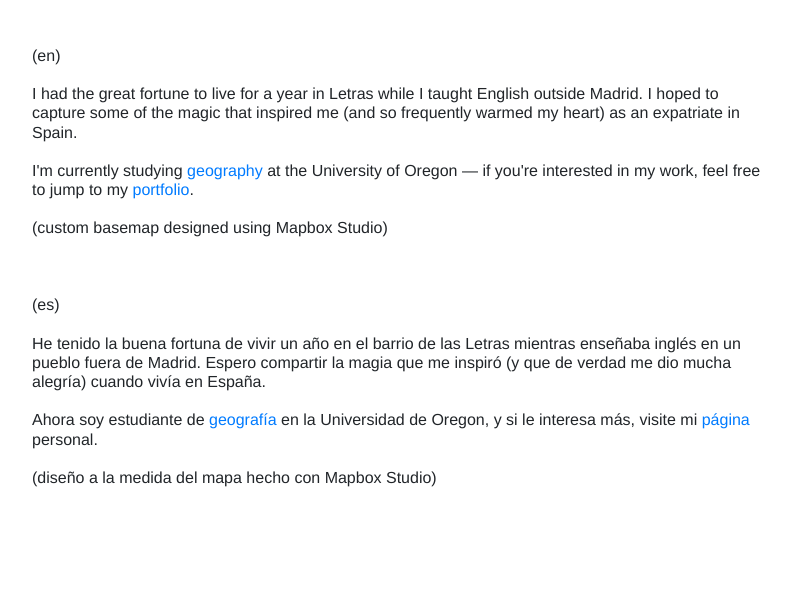
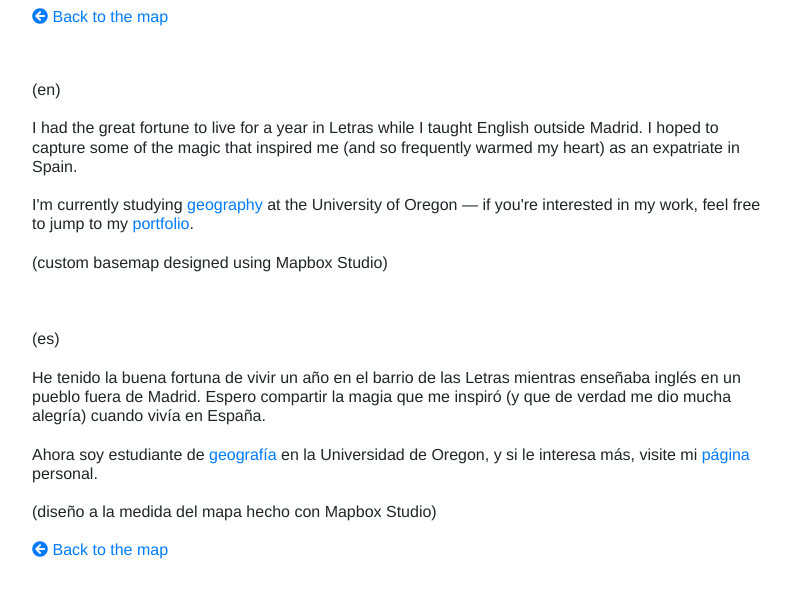
Before and after one commit to katherinefperry/letras, a website: page mas.html in a window 1280 px wide. Shown: the part 105-700 px from the top of the page, without its empty margins (243-1034 px from the left). Drawn offline with Linux system fonts and the light colour scheme.

Commit message:
Addition of 'back to map' text

```diff
--- a/mas.html
+++ b/mas.html
@@ -14,6 +14,9 @@
 
     <!-- Custom styles for this template -->
     <link href="css/the-big-picture.css" rel="stylesheet">
+
+    <!-- Font Awesome -->
+    <link rel="stylesheet" href="https://use.fontawesome.com/releases/v5.0.13/css/all.css" integrity="sha384-DNOHZ68U8hZfKXOrtjWvjxusGo9WQnrNx2sqG0tfsghAvtVlRW3tvkXWZh58N9jp" crossorigin="anonymous">
 </head>
 
 <body>
@@ -21,7 +24,8 @@
     <div class="row">
         <div class="col-lg-8 mx-auto">
         	<h2 style="padding-top: 2em; margin-bottom: 10px">La magia de Letras // The magic of Letras</h2>
-            <h6 style="font-family: Work Sans, Helvetica; font-weight: 300; margin-top: 0px; margin-bottom: 15px"><br><br>(en)<br><br>I had the great fortune to live for a year in Letras while I taught English outside Madrid. I hoped to capture some of the magic that inspired me (and so frequently warmed my heart) as an expatriate in Spain.<br><br>I'm currently studying <a href="https://geography.uoregon.edu/profile/katip/">geography</a> at the University of Oregon — if you're interested in my work, feel free to jump to my <a href="http://www.katherinefperry.com/" target="_blank">portfolio</a>.<br><br>(custom basemap designed using Mapbox Studio)<br><br><br><br>(es)<br><br>He tenido la buena fortuna de vivir un año en el barrio de las Letras mientras enseñaba inglés en un pueblo fuera de Madrid. Espero compartir la magia que me inspiró (y que de verdad me dio mucha alegría) cuando vivía en España.<br><br>Ahora soy estudiante de <a href="https://geography.uoregon.edu/profile/katip/" target="_blank">geografía</a> en la Universidad de Oregon, y si le interesa más, visite mi <a href="http://www.katherinefperry.com/" target="_blank">página</a> personal.<br><br>(diseño a la medida del mapa hecho con Mapbox Studio)</h6>
+        	<h6 style="font-family: Work Sans, Helvetica; font-weight: 300; margin-top: 0px; margin-bottom: 15px"><a href="index.html"><i class="fas fa-arrow-circle-left"></i> </a><a href="index.html">Back to the map</a></h6>
+            <h6 style="font-family: Work Sans, Helvetica; font-weight: 300; margin-top: 0px; margin-bottom: 15px"><br><br>(en)<br><br>I had the great fortune to live for a year in Letras while I taught English outside Madrid. I hoped to capture some of the magic that inspired me (and so frequently warmed my heart) as an expatriate in Spain.<br><br>I'm currently studying <a href="https://geography.uoregon.edu/profile/katip/">geography</a> at the University of Oregon — if you're interested in my work, feel free to jump to my <a href="http://www.katherinefperry.com/" target="_blank">portfolio</a>.<br><br>(custom basemap designed using Mapbox Studio)<br><br><br><br>(es)<br><br>He tenido la buena fortuna de vivir un año en el barrio de las Letras mientras enseñaba inglés en un pueblo fuera de Madrid. Espero compartir la magia que me inspiró (y que de verdad me dio mucha alegría) cuando vivía en España.<br><br>Ahora soy estudiante de <a href="https://geography.uoregon.edu/profile/katip/" target="_blank">geografía</a> en la Universidad de Oregon, y si le interesa más, visite mi <a href="http://www.katherinefperry.com/" target="_blank">página</a> personal.<br><br>(diseño a la medida del mapa hecho con Mapbox Studio)<br><br><a href="index.html"><i class="fas fa-arrow-circle-left"></i> </a><a href="index.html">Back to the map</a></h6>
         </div>
     </div>
 </div>
```
